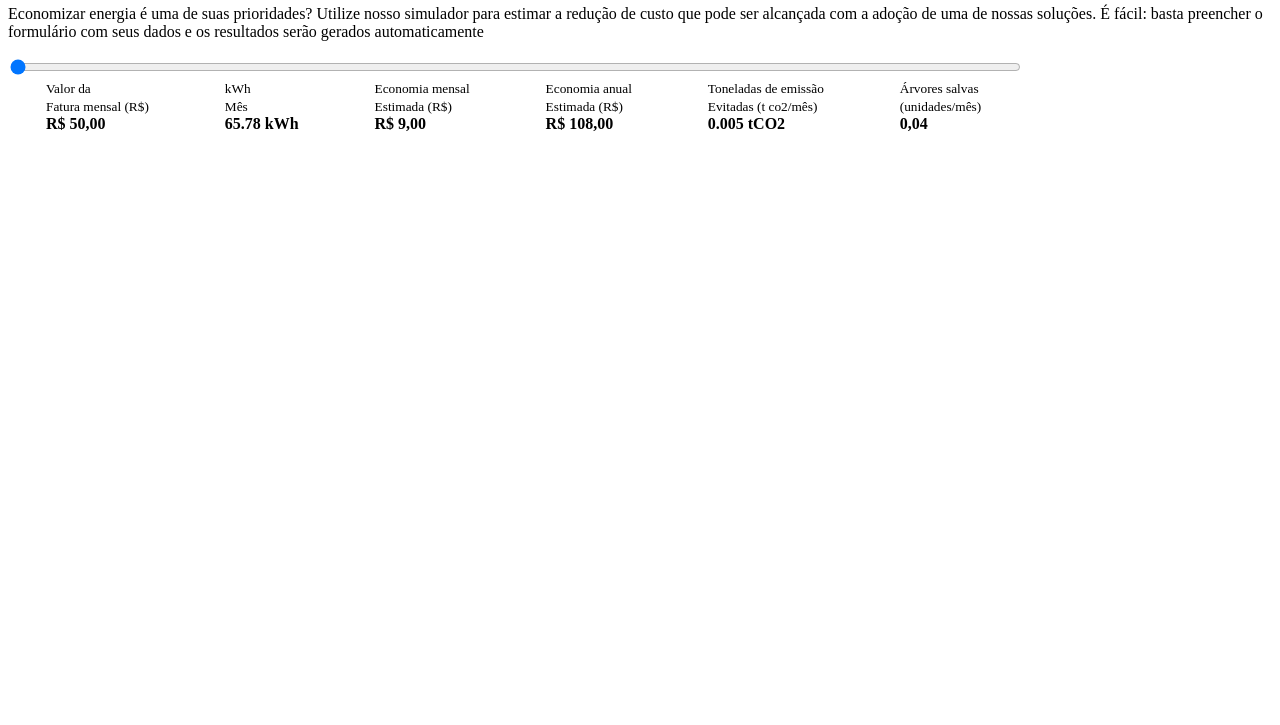
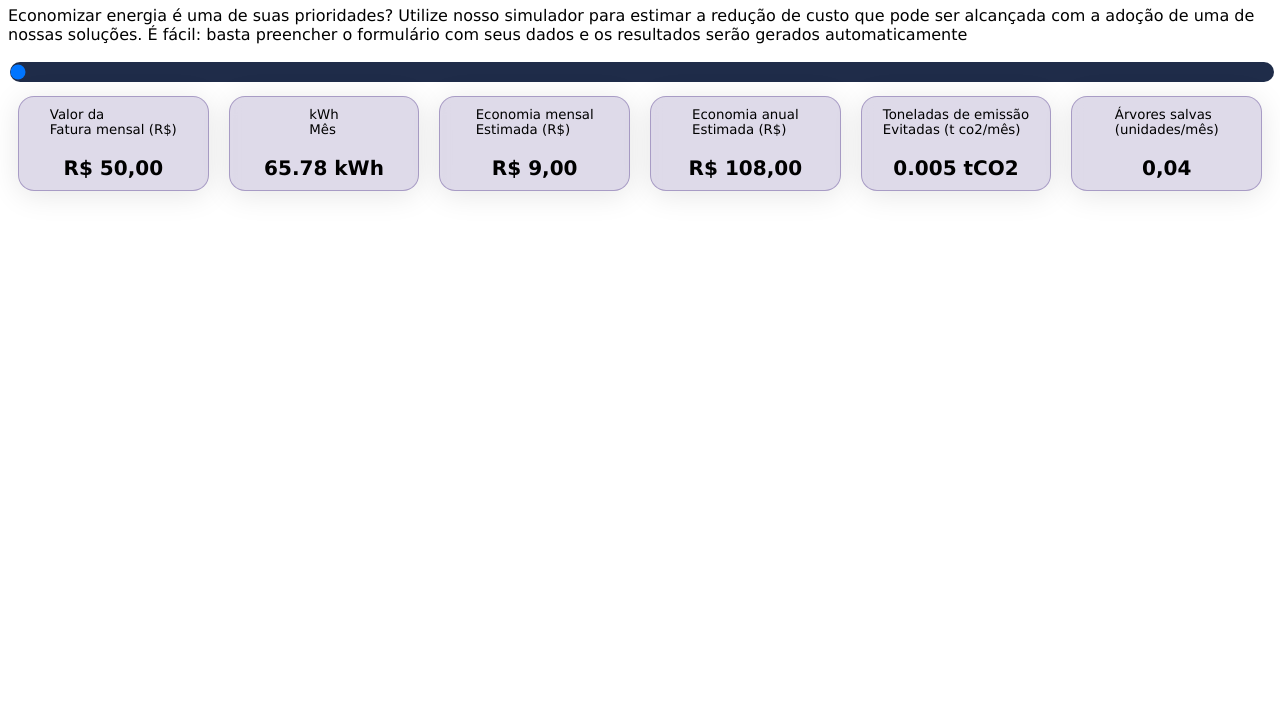
Before and after one commit to BC-Energia/Simulador, a plain HTML site: page index.html in a window 1280 px wide. Shown: the part 75-800 px from the top of the page. Drawn offline with Linux system fonts and the light colour scheme.

Commit message:
Estilização com CSS

```diff
--- a/simulacao.css
+++ b/simulacao.css
@@ -1,12 +1,36 @@
+body {
+  font-family: 'Lucida Sans', 'Lucida Sans Regular', 'Lucida Grande', 'Lucida Sans Unicode', Geneva, Verdana, sans-serif;
+}
+
 input {
-  text-align: center;
-  width: 80%;
+  appearance: none;
+  width: 100%;
+  height: 20px;
+  background: #1f2c49;
+  border-radius: 22px;
+  overflow: visible;
 }
 
 .row {
-  width: 80%;
+  width: 100%;
   display: flex;
   justify-content: space-around;
+}
+
+.col-custom {
+  margin: 10px;
+  padding: 10px;
+  width: 100%;
+  display: flex;
+  flex-direction: column;
+  align-items: center;
+  /* From https://css.glass */
+  background: rgba(83, 58, 139, 0.19);
+  border-radius: 16px;
+  box-shadow: 0 4px 30px rgba(0, 0, 0, 0.1);
+  backdrop-filter: blur(7.9px);
+  -webkit-backdrop-filter: blur(7.9px);
+  border: 1px solid rgba(83, 58, 139, 0.39);
 }
 
 .title {
@@ -15,4 +39,5 @@ input {
 
 .info {
   font-weight: bold;
+  font-size: 20px;
 }
```
